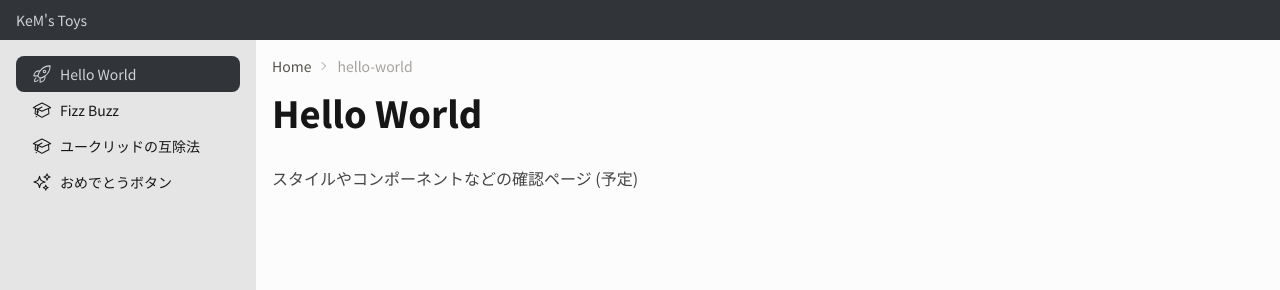
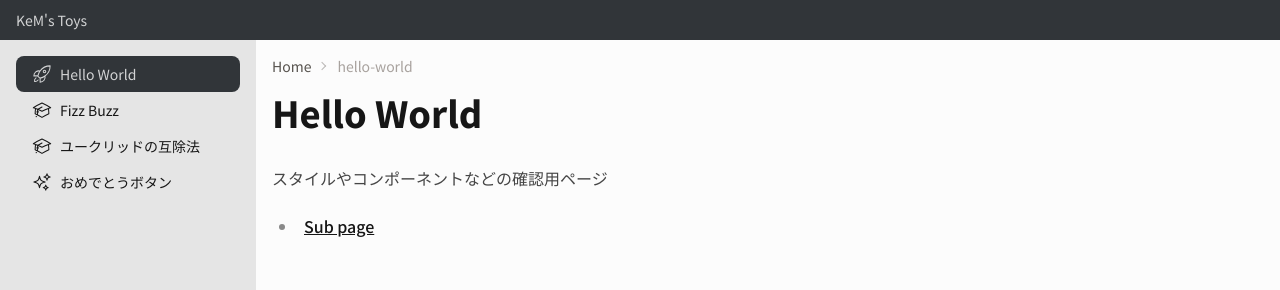
Before and after one commit to kem198/kems-toys, a Next.js app: page /hello-world in a window 1280 px wide. Shown: the top 290 px of the page. Built offline with nearby package versions, Linux system fonts and the light colour scheme.

Commit message:
small changed

```diff
--- a/src/app/(toys)/hello-world/page.tsx
+++ b/src/app/(toys)/hello-world/page.tsx
@@ -1,8 +1,15 @@
+import Link from 'next/link';
+
 export default function HelloWorld() {
   return (
     <article className="prose">
       <h1>Hello World</h1>
-      <p>スタイルやコンポーネントなどの確認ページ (予定)</p>
+      <p>スタイルやコンポーネントなどの確認用ページ</p>
+      <ul>
+        <li>
+          <Link href="/hello-world/sub-page/">Sub page</Link>
+        </li>
+      </ul>
     </article>
   );
 }
--- /dev/null
+++ b/src/app/(toys)/hello-world/sub-page/page.tsx
@@ -0,0 +1,8 @@
+export default function HelloWorld() {
+  return (
+    <article className="prose">
+      <h1>Sub page</h1>
+      <p>This page is child of hello-world.</p>
+    </article>
+  );
+}
```
Also changed, not shown: src/components/Atoms/Breadcrumbs.tsx (+8 -0 lines).
